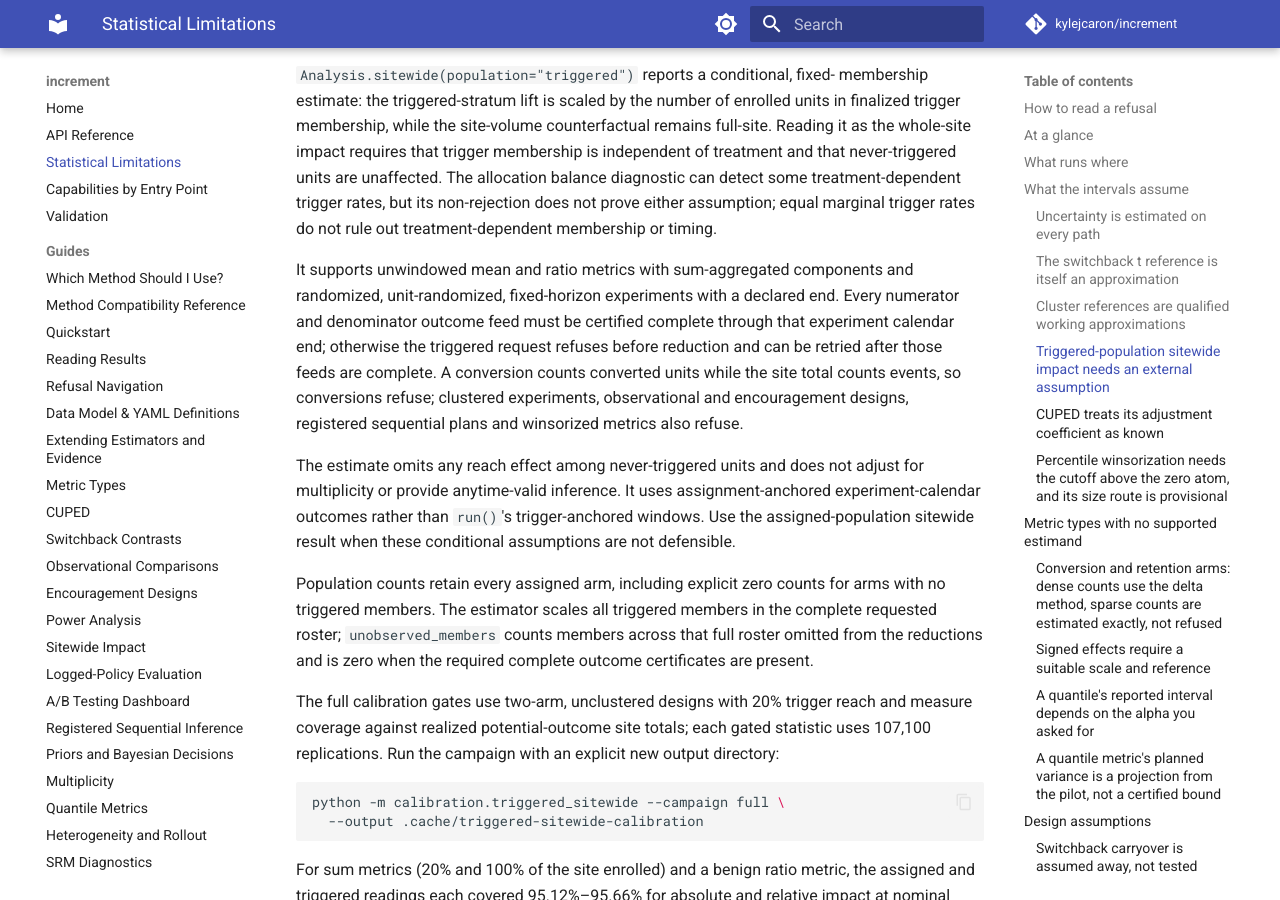
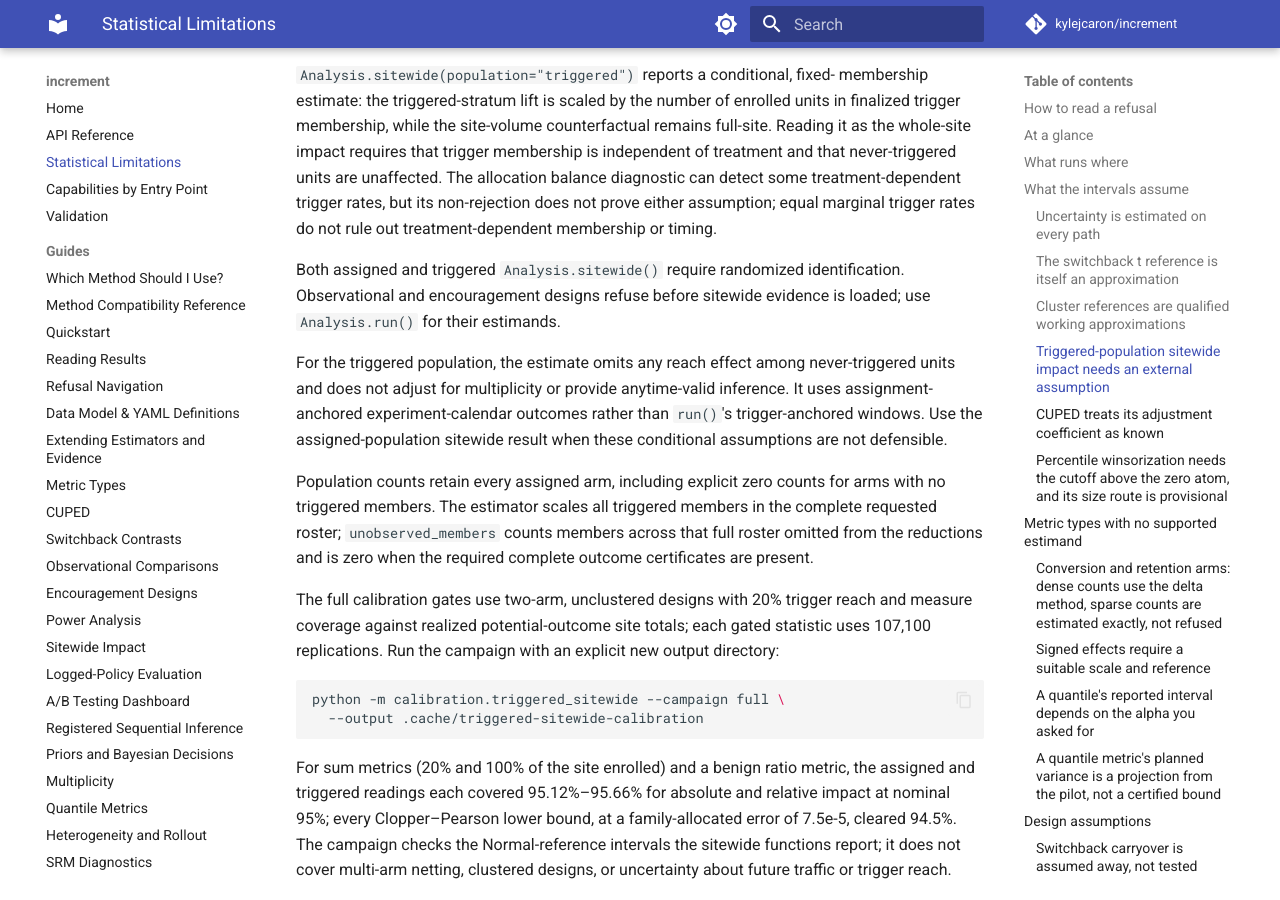
Before and after one commit to kylejcaron/increment, an MkDocs documentation site: the page built from docs/limitations.md, in a window 1280 px wide and 900 px high, scrolled down 8690 px. Built offline with MkDocs 1.6.1 and Material for MkDocs 9.7.7, drawn with Linux system fonts in a browser that asks for light colours; comment, search, counter and statistics services are not loaded.

Commit message:
Refuse sitewide impact without randomized identification

```diff
--- a/docs/limitations.md
+++ b/docs/limitations.md
@@ -284,20 +284,16 @@ detect some treatment-dependent trigger rates, but its non-rejection does not
 prove either assumption; equal marginal trigger rates do not rule out
 treatment-dependent membership or timing.
 
-It supports unwindowed mean and ratio metrics with sum-aggregated components
-and randomized, unit-randomized, fixed-horizon experiments with a declared
-end. Every numerator and denominator outcome feed must be certified complete
-through that experiment calendar end; otherwise the triggered request refuses
-before reduction and can be retried after those feeds are complete. A
-conversion counts converted units while the site total counts events, so
-conversions refuse; clustered experiments, observational and encouragement
-designs, registered sequential plans and winsorized metrics also refuse.
-
-The estimate omits any reach effect among never-triggered units and does not
-adjust for multiplicity or provide anytime-valid inference. It uses
-assignment-anchored experiment-calendar outcomes rather than `run()`'s
-trigger-anchored windows. Use the assigned-population sitewide result when
-these conditional assumptions are not defensible.
+Both assigned and triggered `Analysis.sitewide()` require randomized
+identification. Observational and encouragement designs refuse before
+sitewide evidence is loaded; use `Analysis.run()` for their estimands.
+
+For the triggered population, the estimate omits any reach effect among
+never-triggered units and does not adjust for multiplicity or provide
+anytime-valid inference. It uses assignment-anchored experiment-calendar
+outcomes rather than `run()`'s trigger-anchored windows. Use the
+assigned-population sitewide result when these conditional assumptions are
+not defensible.
 
 Population counts retain every assigned arm, including explicit zero counts
 for arms with no triggered members. The estimator scales all triggered members
```
Also changed, not shown: docs/guides/compatibility.md (+1 -1 lines), docs/guides/sitewide-impact.md (+12 -6 lines), docs/reference/capabilities-by-entry-point.md (+1 -1 lines), 4 other files.
